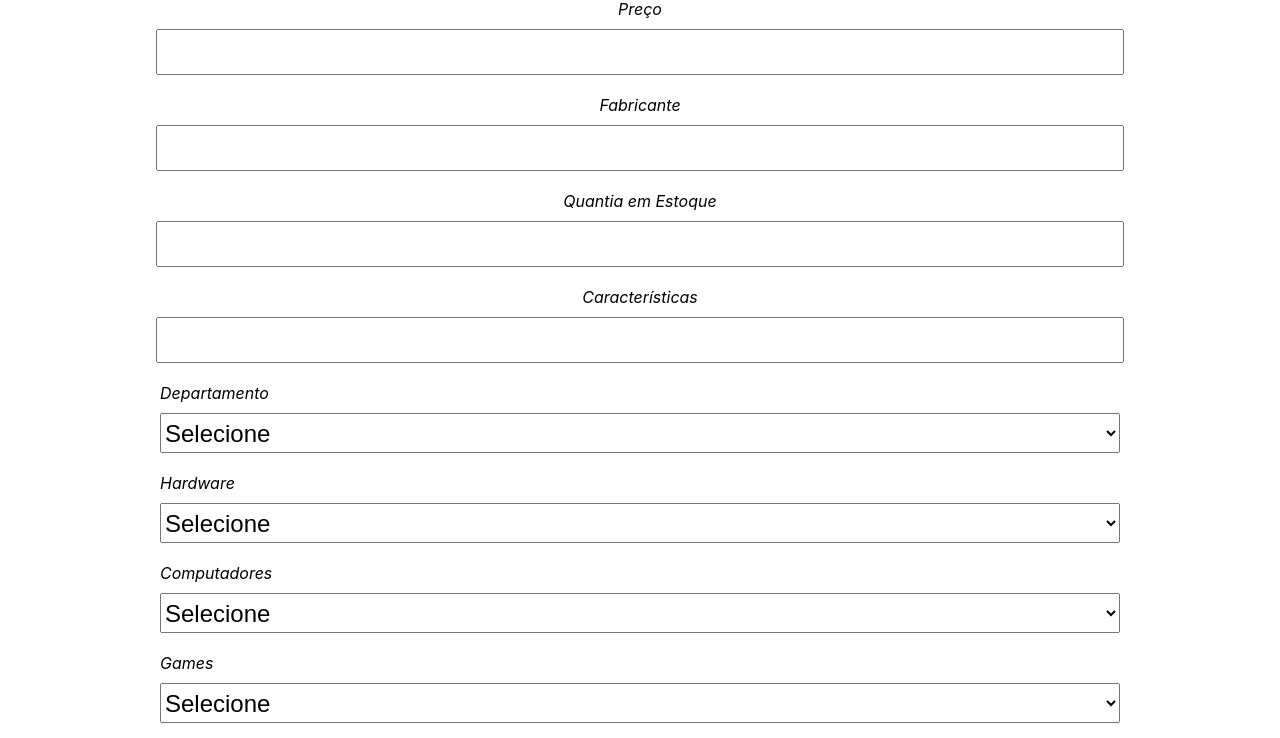
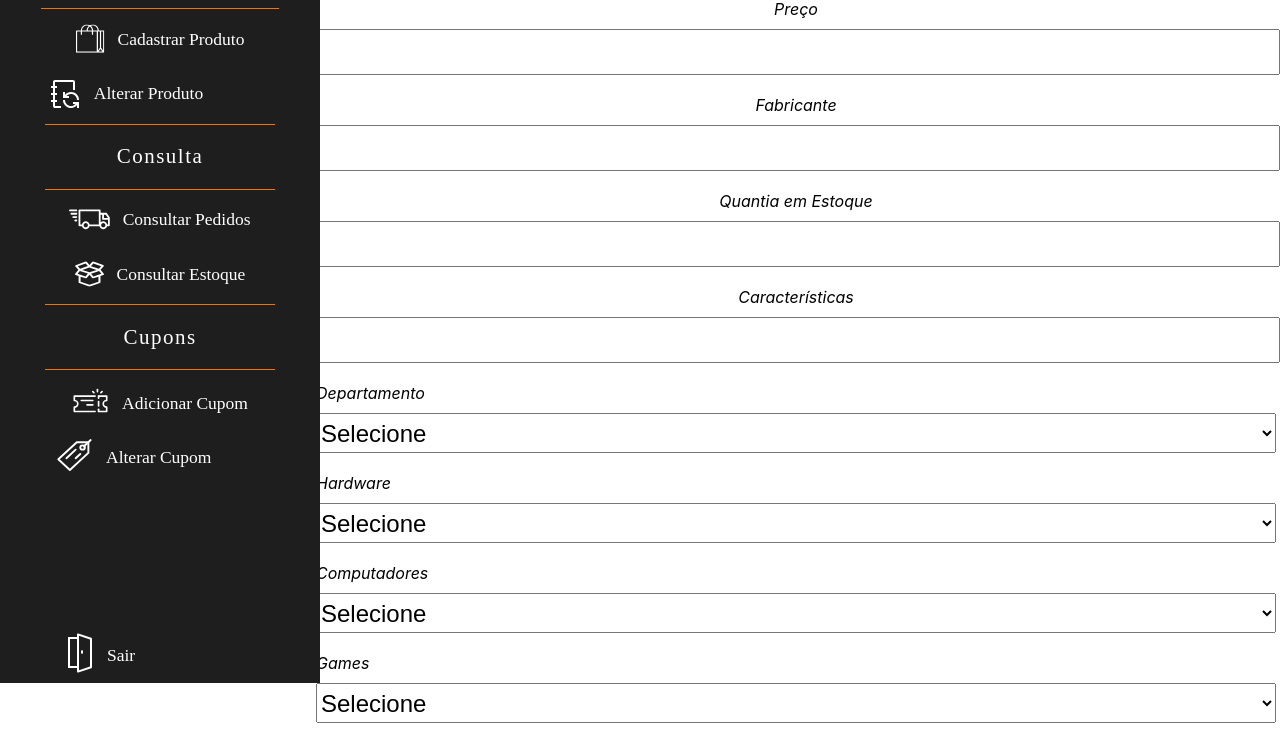
Before and after one commit to RodrigoDig/Projeto-EcommerceTCC, a React app in the folder site/: page /cadastro in a window 1280 px wide. Shown: the part 117-855 px from the top of the page. Built offline with nearby package versions, Linux system fonts and the light colour scheme.

Commit message:
Cabeçalho Cadastro Produto pronto e ja esta na pagina

```diff
--- a/site/src/Components/Cabeçalho04/index.js
+++ b/site/src/Components/Cabeçalho04/index.js
@@ -1,6 +1,14 @@
 import './index.scss';
+
+
 import LogoMenor from '../LogoMenor';
-import CupomLogo from '../../assets/images/cupom.svg';
+import CupomLogo from '../../assets/images/Cupom-fase01.svg';
+import Caminhaologo from '../../assets/images/Caminhão-fase01.svg';
+import CaixaLogo from '../../assets/images/Caixa-abertafase01.svg';
+import AlterarCPLogo from '../../assets/images/Alterar-Cupom-fase01.svg';
+import SairLogo from '../../assets/images/Sair-fase01.svg';
+import CadProdLogo from '../../assets/images/Cad-Prodfase01.svg';
+import AltProdLogo from '../../assets/images/Alterar-produtofase01.svg';
 
 export default function Cabecalho04(){
     return(
@@ -8,19 +16,19 @@ export default function Cabecalho04(){
             <div className='cont-logo'>
                 <LogoMenor />
             </div>
-            <div className='cont-01'>
+            <div className='cont-001'>
                 <h1 className='txt-cadastro-01'>
                     Cadastro
                 </h1>
             </div>
-            <div className='cont-02'>
-                <img src='/images/Bolsa Compras fase-1.png' className='img-cont-02' />
+            <div className='cont-002'>
+                <img src={CadProdLogo} className='img-cont-02' />
                 <h2 className='txt-cont-02'>
                     Cadastrar Produto
                 </h2>
             </div>
-            <div className='cont-03'>
-            <img src='/images/Icon-alterar-fase1.png' className='img-cont-03' />
+            <div className='cont-003'>
+            <img src={AltProdLogo} className='img-cont-03' />
                 <h2 className='txt-cont-03'>
                     Alterar Produto
                 </h2>
@@ -31,13 +39,13 @@ export default function Cabecalho04(){
                 </h1>
             </div>
             <div className='cont-05'>
-                <img src='/images/icon-caminhao-fase1.png' className='img-cont-05' />
+                <img src={Caminhaologo} className='img-cont-05'/>
                 <h2 className='txt-cont-05'>
                     Consultar Pedidos
                 </h2>
             </div>
             <div className='cont-06'>
-                <img src='../' className='img-cont-06' />
+                <img src={CaixaLogo} className='img-cont-06' />
                 <h2 className='txt-cont-06'>
                     Consultar Estoque
                 </h2>
@@ -49,15 +57,21 @@ export default function Cabecalho04(){
             </div>
             <div className='cont-08'>
                 <img src={CupomLogo} className='img-cont-08'/>
-                <h2 className='txt-cont-06'>
-                    Consultar Estoque
+                <h2 className='txt-cont-08'>
+                    Adicionar Cupom
                 </h2>
             </div>
             <div className='cont-09'>
-
+            <img src={AlterarCPLogo} className='img-cont-09'/>
+                <h2 className='txt-cont-08'>
+                    Alterar Cupom
+                </h2>
             </div>
             <div className='cont-sair'>
-
+            <img src={SairLogo} className='img-cont-sair'/>
+                <h2 className='txt-cont-08'>
+                    Sair
+                </h2>
             </div>
         </main>
     )
--- a/site/src/Components/Cabeçalho04/index.scss
+++ b/site/src/Components/Cabeçalho04/index.scss
@@ -2,10 +2,12 @@
     display: flex;
     flex-direction: column;
     align-items: center;
-    justify-content: flex-start;
+    justify-content: space-evenly;
     background-color: #1e1e1e;
     height: 100vh;
     width: 20em;
+
+    position: fixed;
 
     .cont-logo{
         display: flex;
@@ -16,9 +18,11 @@
         height: 3em;
         width: 14em;
 
+        margin-bottom: 1em;
+
         padding-left: 15px;
     }
-    .cont-01{
+    .cont-001{
         display: flex;
         flex-direction: row;
         align-items: center;
@@ -26,6 +30,8 @@
 
         height: 3em;
         width: 14.9em;
+
+        margin: 0em;
 
         border-bottom   : 1px solid #F27400;
     }
@@ -37,19 +43,16 @@
 
         color: #fff;
     }
-    .cont-02{
+    .cont-002{
         display: flex;
         flex-direction: row;
         align-items: center;
-        justify-content:flex-start;
+        justify-content: center;
         height: 3em;
-        width: 14.3em;
-
-        padding-left: 10px;
+        width: 14.4em;
     }
     .img-cont-02{
-        width: 25px;
-        height: 25px;
+        height: max-content;
 
         margin-right: 13px;
     }
@@ -60,17 +63,17 @@
 
         color: #fff;
     }
-    .cont-03{
+    .cont-003{
         display: flex;
         flex-direction: row;
         align-items: center;
-        justify-content:flex-start;
+        justify-content: flex-start;
         height: 3em;
-        width: 14.4em;
+        width: 13.9em;
     }
     .img-cont-03{
-        width: 35px;
-        height: 28px;
+        width: max-content;
+        height: max-content;
 
         margin-right: 13px;
     }
@@ -109,7 +112,6 @@
         width: 14.4em;
     }
     .img-cont-05{
-        width: 34px;
         height: 23px;
 
         margin-right: 13px;
@@ -170,9 +172,50 @@
         width: 14.4em;
     }
     .img-cont-08{
-        width: 31px;
-        height: 29px;
-
+        width: max-content;
+        height: max-content;
+        margin-top: 0px;
         margin-right: 13px;
     }
+    .txt-cont-08{
+        font-family: 'Goldman';
+        font-size: 17.5px;
+        font-weight: 100;
+        margin-top: 20px;
+
+        color: #fff;
+    }
+
+    .cont-09{
+        display: flex;
+        flex-direction: row;
+        align-items: center;
+        justify-content: flex-start;
+        height: 3em;
+        width: 13em;
+
+        margin-bottom: 1em;
+    }
+    .img-cont-09{
+        width: max-content;
+        height: max-content;
+        margin-top: 0px;
+        margin-right: 13px;
+    }
+    .cont-sair{
+        margin-top: 8em;
+        display: flex;
+        flex-direction: row;
+        align-items: center;
+        justify-content: flex-start;
+        height: 3em;
+        width: 13em;
+    }
+
+    .img-cont-sair{
+        width: max-content;
+        height: max-content;
+        margin-top: 0px;
+        margin-right: 3px;
+    }
 }
--- a/site/src/Pages/Admin/CadastroProduto/index.js
+++ b/site/src/Pages/Admin/CadastroProduto/index.js
@@ -1,11 +1,15 @@
 import React from 'react';
 import './index.scss';
 import { Link } from 'react-router-dom';
+import Cabecalho04 from '../../../Components/Cabeçalho04';
 
 export default function Cadastro(){
     return(
-        <main>
-            <section>
+        <main className='cont-main'>
+            <section className='cont-cabecalho'>
+                <Cabecalho04 />
+            </section>
+            <section className='cont-section'>
                 <div>
                     <div className='espaço-cadastro'>
                         <label>Nome</label>
--- a/site/src/Pages/Admin/CadastroProduto/index.scss
+++ b/site/src/Pages/Admin/CadastroProduto/index.scss
@@ -1,3 +1,19 @@
+.cont-main{
+    display: flex;
+    flex-direction: row;
+    justify-content: space-between;
+
+    width: 100%;
+    height: 100%;
+
+    .cont-cabecalho{
+        width: max-content;
+        height: max-content;
+    }
+
+    .cont-section{
+        display: block;
+    }
     .espaço-cadastro{
         display: flex;
         flex-direction: column;
@@ -54,3 +70,4 @@
             font-size: 1em;
         }
     }
+}
--- a/site/src/Pages/User/Home/index.js
+++ b/site/src/Pages/User/Home/index.js
@@ -1,14 +1,10 @@
 import React from 'react';
 import './index.scss';
-
-import Cadastro from '../../Admin/CadastroProduto';
+import Cabecalho04 from '../../../Components/Cabeçalho04';
 
 export default function Home(){
     return(
         <main>
-            <section className='teste'>
-                <Cadastro />
-            </section>
         </main>
     )
 }
--- a/site/src/index.js
+++ b/site/src/index.js
@@ -2,7 +2,6 @@ import React from 'react';
 import ReactDOM from 'react-dom/client';
 import './index.css';
 import Index from './routes';
-import Home from './Pages/User/Home';
 
 
 const root = ReactDOM.createRoot(document.getElementById('root'));
```
Also changed, not shown: site/src/assets/images/Alterar-Cupom-fase01.svg (added), site/src/assets/images/Alterar-produtofase01.svg (added), site/src/assets/images/Bolsa Compras fase-1.png (deleted), site/src/assets/images/Cad-Prodfase01.svg (added), site/src/assets/images/Caixa-abertafase01.svg (added), site/src/assets/images/Caminhão-fase01.svg (added), site/src/assets/images/Carrinho.png (deleted), site/src/assets/images/Cupom-fase01.svg (added), site/src/assets/images/Icon-alterar-fase1.png (deleted), site/src/assets/images/Sair-fase01.svg (added), site/src/assets/images/caixa-aberta-fase1.png (deleted), site/src/assets/images/cupom.svg (deleted), site/src/assets/images/icon-caminhao-fase1.png (deleted), 1 other file. Lines whose indentation alone changed are shown as unchanged.
